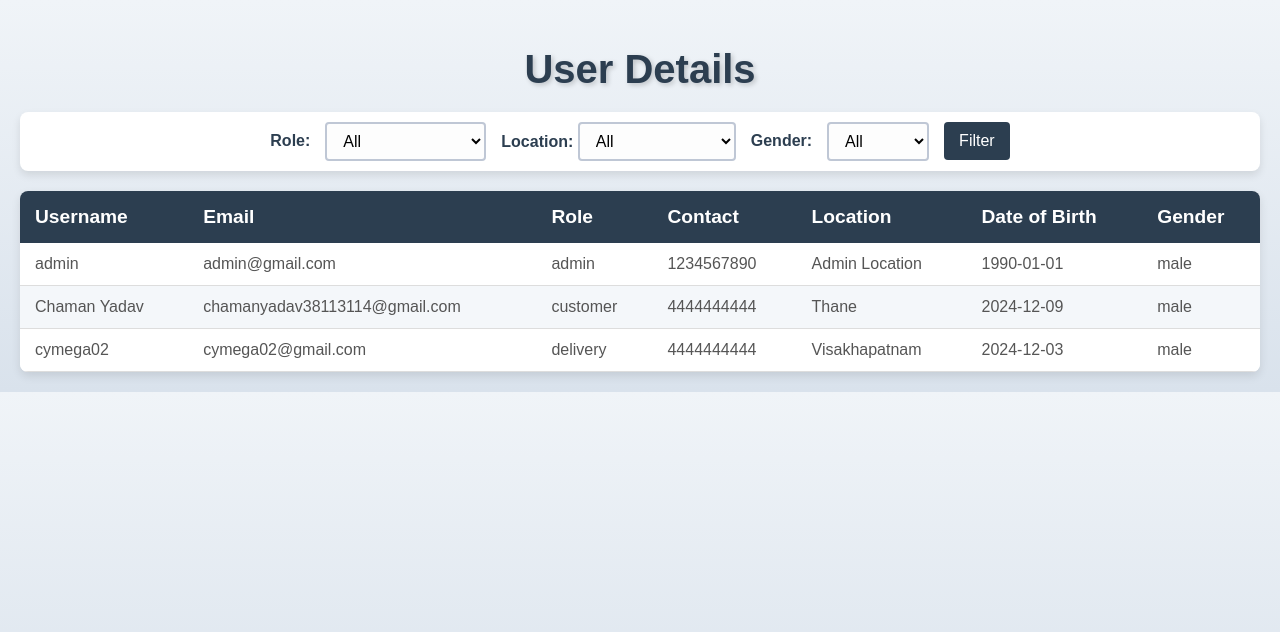
After one commit to selva31/furniture-store-website, a Flask app: page /admin/user_details in a window 1280 px wide. The commit adds this page. Shown: the top 632 px of the page. Run offline with Flask 3, Linux system fonts and the light colour scheme; a user stored in the database is signed in.

Commit message:
User details Added and Admin Routes
User Details function added where admin can view all the user details and also admin dashboard created where admin handles all the functionalities.

```diff
--- a/app/admin.py
+++ b/app/admin.py
@@ -110,3 +110,28 @@ def role_approval_requests():
                     flash(f"Role request for {user.username} has been rejected.", 'info')
 
     return render_template('role_approval_requests.html', requests=requests)
+
+
+@admin.route('/admin/user_details', methods=['GET', 'POST'])
+def user_details():
+    if session.get('role') != 'admin':
+        flash('Unauthorized access!', 'danger')
+        return redirect(url_for('auth.login'))
+
+    # Filters
+    role_filter = request.args.get('role')
+    location_filter = request.args.get('location')
+    gender_filter = request.args.get('gender')
+
+    # Query to fetch user details with filters
+    query = User.query
+    if role_filter:
+        query = query.filter_by(role=role_filter)
+    if location_filter:
+        query = query.filter(User.location.ilike(f"%{location_filter}%"))
+    if gender_filter:
+        query = query.filter_by(gender=gender_filter)
+
+    users = query.all()
+
+    return render_template('user_details.html', users=users, role_filter=role_filter, location_filter=location_filter, gender_filter=gender_filter)
--- /dev/null
+++ b/app/static/user.css
@@ -0,0 +1,124 @@
+/* General Styles */
+body {
+  font-family: 'Arial', sans-serif;
+  background: linear-gradient(to bottom, #f0f4f8, #d9e2ec);
+  margin: 0;
+  padding: 20px;
+  color: #333;
+}
+
+/* Header Styles */
+h1 {
+  text-align: center;
+  font-size: 2.5rem;
+  color: #2c3e50;
+  margin-bottom: 20px;
+  text-shadow: 2px 2px 5px rgba(0, 0, 0, 0.2);
+}
+
+/* Form Styles */
+form {
+  display: flex;
+  justify-content: center;
+  align-items: center;
+  gap: 15px;
+  margin-bottom: 20px;
+  padding: 10px;
+  background-color: #fff;
+  box-shadow: 0px 4px 8px rgba(0, 0, 0, 0.1);
+  border-radius: 8px;
+}
+
+form label {
+  font-weight: bold;
+  color: #2c3e50;
+}
+
+form select,
+form input {
+  padding: 8px 12px;
+  border: 2px solid #bfc7d5;
+  border-radius: 4px;
+  font-size: 1rem;
+  background-color: #fdfdfd;
+  transition: border-color 0.3s ease;
+}
+
+form select:focus,
+form input:focus {
+  border-color: #2c3e50;
+  outline: none;
+}
+
+form button {
+  background: #2c3e50;
+  color: #fff;
+  padding: 10px 15px;
+  border: none;
+  border-radius: 4px;
+  cursor: pointer;
+  font-size: 1rem;
+  transition: background-color 0.3s ease;
+}
+
+form button:hover {
+  background: #1a242f;
+}
+
+/* Table Styles */
+table {
+  width: 100%;
+  border-collapse: collapse;
+  margin-top: 20px;
+  background-color: #fff;
+  box-shadow: 0px 4px 10px rgba(0, 0, 0, 0.1);
+  border-radius: 8px;
+  overflow: hidden;
+}
+
+table thead {
+  background-color: #2c3e50;
+  color: #fff;
+  text-align: left;
+}
+
+table thead th {
+  padding: 15px;
+  font-size: 1.2rem;
+}
+
+table tbody tr:nth-child(even) {
+  background-color: #f4f7fa;
+}
+
+table tbody tr:nth-child(odd) {
+  background-color: #fff;
+}
+
+table tbody td {
+  padding: 12px 15px;
+  border-bottom: 1px solid #ddd;
+  font-size: 1rem;
+  color: #555;
+}
+
+table tbody tr:hover {
+  background-color: #e9eff5;
+}
+
+/* Responsiveness */
+@media screen and (max-width: 768px) {
+  form {
+      flex-direction: column;
+      gap: 10px;
+  }
+
+  table thead {
+      font-size: 1rem;
+  }
+
+  table tbody td {
+      font-size: 0.9rem;
+      padding: 10px;
+  }
+}
--- /dev/null
+++ b/app/templates/user_details.html
@@ -0,0 +1,113 @@
+<!DOCTYPE html>
+<html lang="en">
+<head>
+    <meta charset="UTF-8">
+    <meta name="viewport" content="width=device-width, initial-scale=1.0">
+    <title>User Details</title>
+    <link rel="stylesheet" href="{{ url_for('static', filename='user.css') }}">
+</head>
+<body>
+    <h1>User Details</h1>
+    <form method="GET" action="{{ url_for('admin.user_details') }}">
+        <label for="role">Role:</label>
+        <select name="role" id="role">
+            <option value="">All</option>
+            <option value="customer" {% if role_filter == 'customer' %}selected{% endif %}>Customer</option>
+            <option value="delivery" {% if role_filter == 'delivery' %}selected{% endif %}>Delivery Person</option>
+        </select>
+
+        <!-- Location Field -->
+<div class="form-group">
+  <label for="location">Location:</label>
+  <select name="location" id="location" class="form-control">
+      <option value="">All</option>
+      <option value="Mumbai" {% if location_filter == 'Mumbai' %}selected{% endif %}>Mumbai</option>
+      <option value="Delhi" {% if location_filter == 'Delhi' %}selected{% endif %}>Delhi</option>
+      <option value="Bangalore" {% if location_filter == 'Bangalore' %}selected{% endif %}>Bangalore</option>
+      <option value="Hyderabad" {% if location_filter == 'Hyderabad' %}selected{% endif %}>Hyderabad</option>
+      <option value="Ahmedabad" {% if location_filter == 'Ahmedabad' %}selected{% endif %}>Ahmedabad</option>
+      <option value="Chennai" {% if location_filter == 'Chennai' %}selected{% endif %}>Chennai</option>
+      <option value="Kolkata" {% if location_filter == 'Kolkata' %}selected{% endif %}>Kolkata</option>
+      <option value="Surat" {% if location_filter == 'Surat' %}selected{% endif %}>Surat</option>
+      <option value="Pune" {% if location_filter == 'Pune' %}selected{% endif %}>Pune</option>
+      <option value="Jaipur" {% if location_filter == 'Jaipur' %}selected{% endif %}>Jaipur</option>
+      <option value="Lucknow" {% if location_filter == 'Lucknow' %}selected{% endif %}>Lucknow</option>
+      <option value="Kanpur" {% if location_filter == 'Kanpur' %}selected{% endif %}>Kanpur</option>
+      <option value="Nagpur" {% if location_filter == 'Nagpur' %}selected{% endif %}>Nagpur</option>
+      <option value="Indore" {% if location_filter == 'Indore' %}selected{% endif %}>Indore</option>
+      <option value="Thane" {% if location_filter == 'Thane' %}selected{% endif %}>Thane</option>
+      <option value="Bhopal" {% if location_filter == 'Bhopal' %}selected{% endif %}>Bhopal</option>
+      <option value="Visakhapatnam" {% if location_filter == 'Visakhapatnam' %}selected{% endif %}>Visakhapatnam</option>
+      <option value="Vadodara" {% if location_filter == 'Vadodara' %}selected{% endif %}>Vadodara</option>
+      <option value="Ghaziabad" {% if location_filter == 'Ghaziabad' %}selected{% endif %}>Ghaziabad</option>
+      <option value="Ludhiana" {% if location_filter == 'Ludhiana' %}selected{% endif %}>Ludhiana</option>
+      <option value="Agra" {% if location_filter == 'Agra' %}selected{% endif %}>Agra</option>
+      <option value="Nashik" {% if location_filter == 'Nashik' %}selected{% endif %}>Nashik</option>
+      <option value="Faridabad" {% if location_filter == 'Faridabad' %}selected{% endif %}>Faridabad</option>
+      <option value="Meerut" {% if location_filter == 'Meerut' %}selected{% endif %}>Meerut</option>
+      <option value="Rajkot" {% if location_filter == 'Rajkot' %}selected{% endif %}>Rajkot</option>
+      <option value="Kalyan" {% if location_filter == 'Kalyan' %}selected{% endif %}>Kalyan</option>
+      <option value="Vasai-Virar" {% if location_filter == 'Vasai-Virar' %}selected{% endif %}>Vasai-Virar</option>
+      <option value="Varanasi" {% if location_filter == 'Varanasi' %}selected{% endif %}>Varanasi</option>
+      <option value="Srinagar" {% if location_filter == 'Srinagar' %}selected{% endif %}>Srinagar</option>
+      <option value="Aurangabad" {% if location_filter == 'Aurangabad' %}selected{% endif %}>Aurangabad</option>
+      <option value="Dhanbad" {% if location_filter == 'Dhanbad' %}selected{% endif %}>Dhanbad</option>
+      <option value="Amritsar" {% if location_filter == 'Amritsar' %}selected{% endif %}>Amritsar</option>
+      <option value="Navi Mumbai" {% if location_filter == 'Navi Mumbai' %}selected{% endif %}>Navi Mumbai</option>
+      <option value="Allahabad" {% if location_filter == 'Allahabad' %}selected{% endif %}>Allahabad</option>
+      <option value="Howrah" {% if location_filter == 'Howrah' %}selected{% endif %}>Howrah</option>
+      <option value="Ranchi" {% if location_filter == 'Ranchi' %}selected{% endif %}>Ranchi</option>
+      <option value="Coimbatore" {% if location_filter == 'Coimbatore' %}selected{% endif %}>Coimbatore</option>
+      <option value="Jabalpur" {% if location_filter == 'Jabalpur' %}selected{% endif %}>Jabalpur</option>
+      <option value="Gwalior" {% if location_filter == 'Gwalior' %}selected{% endif %}>Gwalior</option>
+      <option value="Vijayawada" {% if location_filter == 'Vijayawada' %}selected{% endif %}>Vijayawada</option>
+      <option value="Jodhpur" {% if location_filter == 'Jodhpur' %}selected{% endif %}>Jodhpur</option>
+      <option value="Madurai" {% if location_filter == 'Madurai' %}selected{% endif %}>Madurai</option>
+      <option value="Raipur" {% if location_filter == 'Raipur' %}selected{% endif %}>Raipur</option>
+      <option value="Kota" {% if location_filter == 'Kota' %}selected{% endif %}>Kota</option>
+      <option value="Guwahati" {% if location_filter == 'Guwahati' %}selected{% endif %}>Guwahati</option>
+      <option value="Chandigarh" {% if location_filter == 'Chandigarh' %}selected{% endif %}>Chandigarh</option>
+      <option value="Solapur" {% if location_filter == 'Solapur' %}selected{% endif %}>Solapur</option>
+      <option value="Hubli-Dharwad" {% if location_filter == 'Hubli-Dharwad' %}selected{% endif %}>Hubli-Dharwad</option>
+  </select>
+</div>
+
+
+        <label for="gender">Gender:</label>
+        <select name="gender" id="gender">
+            <option value="">All</option>
+            <option value="male" {% if gender_filter == 'male' %}selected{% endif %}>Male</option>
+            <option value="female" {% if gender_filter == 'female' %}selected{% endif %}>Female</option>
+        </select>
+
+        <button type="submit">Filter</button>
+    </form>
+
+    <table>
+        <thead>
+            <tr>
+                <th>Username</th>
+                <th>Email</th>
+                <th>Role</th>
+                <th>Contact</th>
+                <th>Location</th>
+                <th>Date of Birth</th>
+                <th>Gender</th>
+            </tr>
+        </thead>
+        <tbody>
+            {% for user in users %}
+                <tr>
+                    <td>{{ user.username }}</td>
+                    <td>{{ user.email }}</td>
+                    <td>{{ user.role }}</td>
+                    <td>{{ user.contact }}</td>
+                    <td>{{ user.location }}</td>
+                    <td>{{ user.dob }}</td>
+                    <td>{{ user.gender }}</td>
+                </tr>
+            {% endfor %}
+        </tbody>
+    </table>
+</body>
+</html>
```
Also changed, not shown: app/static/admin_dashboard.css (added, +66 -0 lines), app/templates/admin_dashboard.html (+11 -3 lines), instance/users.db.
